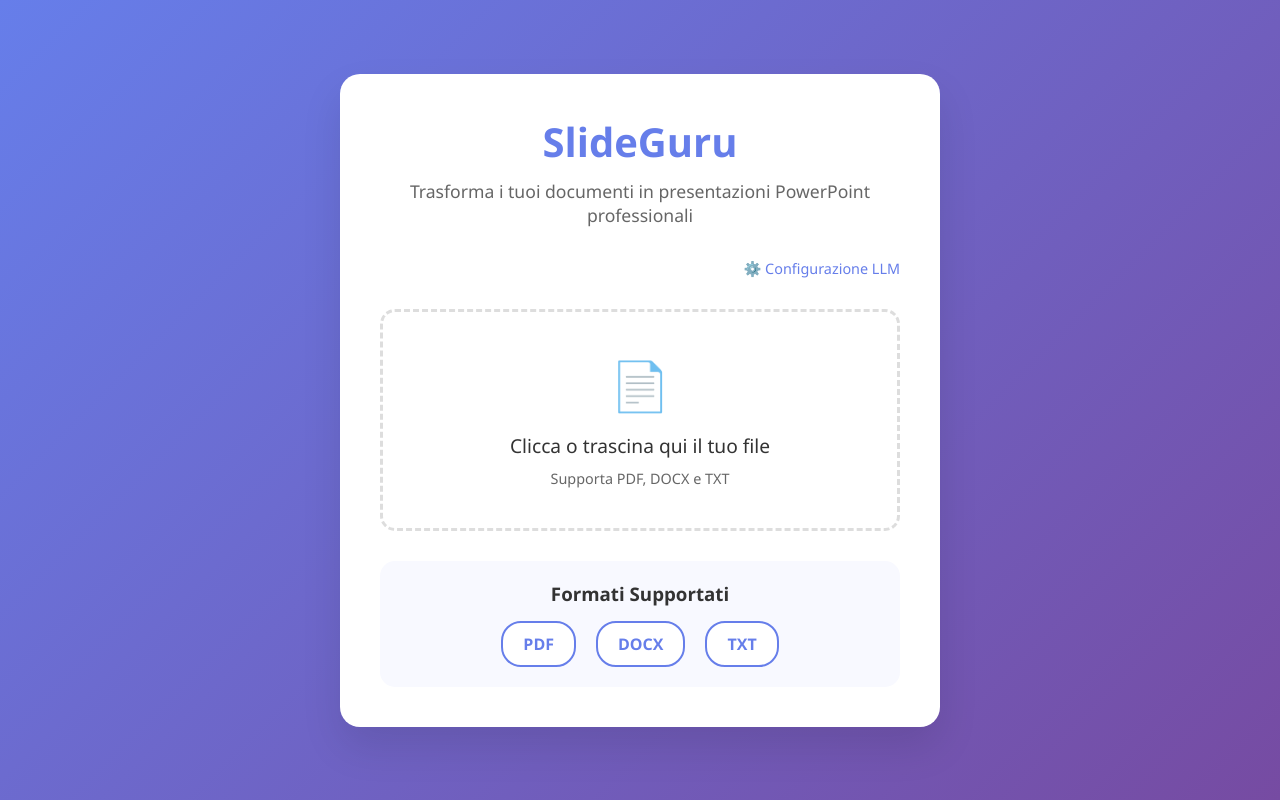
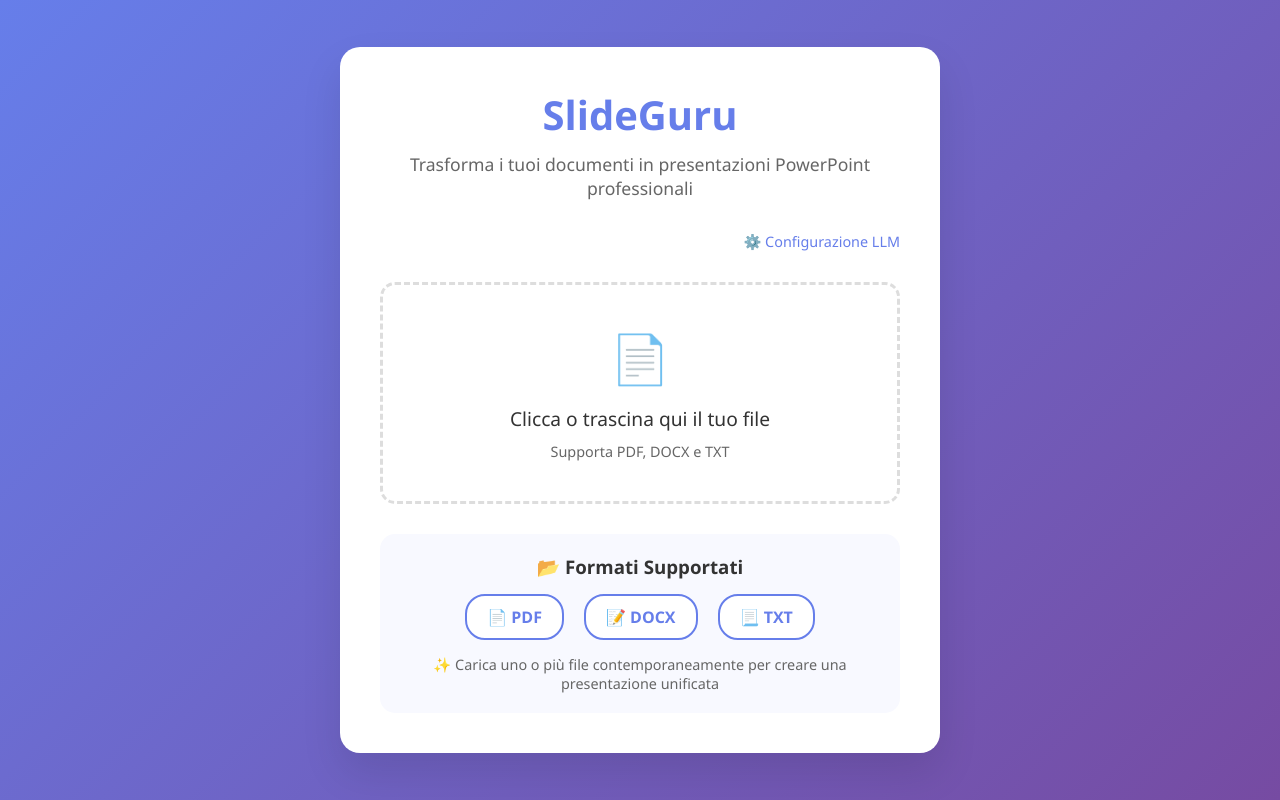
Before and after one commit to dOuReallyDo/SlideGuru, a Flask app: page / in a window 1280 px wide. Run offline with Flask 3, Linux system fonts and the light colour scheme.

Commit message:
Auto commit

```diff
--- a/app.py
+++ b/app.py
@@ -41,10 +41,53 @@ def internal_error(error):
     return render_template('500.html', error=error, traceback=tb), 500
 
 os.makedirs(app.config['UPLOAD_FOLDER'], exist_ok=True)
+os.makedirs(app.config['ARCHIVE_FOLDER'], exist_ok=True)
 
 # --- UTILITY ---
 def allowed_file(filename):
     return '.' in filename and filename.rsplit('.', 1)[1].lower() in app.config['ALLOWED_EXTENSIONS']
+
+def create_session_folder(first_filename):
+    """Crea una cartella di sessione con naming convention"""
+    # Rimuove estensione e caratteri speciali dal nome del primo file
+    base_name = os.path.splitext(first_filename)[0]
+    safe_name = "".join(c for c in base_name if c.isalnum() or c in (' ', '-', '_')).rstrip()
+    safe_name = safe_name.replace(' ', '_')[:50]  # Limita lunghezza
+
+    # Aggiunge timestamp
+    timestamp = datetime.now().strftime("%Y%m%d_%H%M%S")
+    folder_name = f"{safe_name}_{timestamp}"
+
+    # Crea il percorso completo
+    session_path = os.path.join(app.config['ARCHIVE_FOLDER'], folder_name)
+    os.makedirs(session_path, exist_ok=True)
+
+    return session_path, folder_name
+
+def save_files_to_session(files, session_path):
+    """Salva i file di input nella cartella di sessione"""
+    saved_files = []
+    for file in files:
+        if file and allowed_file(file.filename):
+            filename = secure_filename(file.filename)
+            filepath = os.path.join(session_path, filename)
+            file.save(filepath)
+            saved_files.append(filepath)
+    return saved_files
+
+def create_session_presentation(slides_content, session_path, session_name):
+    """Crea la presentazione nella cartella di sessione"""
+    prs = Presentation(app.config['TEMPLATE_PATH'])
+    for slide_text in slides_content:
+        slide_layout = prs.slide_layouts[1]  # Title and Content
+        slide = prs.slides.add_slide(slide_layout)
+        slide.shapes.title.text = slide_text.get("title", "")
+        slide.placeholders[1].text = slide_text.get("content", "")
+
+    output_filename = f"{session_name}_presentation.pptx"
+    output_path = os.path.join(session_path, output_filename)
+    prs.save(output_path)
+    return output_path
 
 def extract_text_from_file(filepath):
     ext = filepath.rsplit('.', 1)[1].lower()
@@ -117,27 +160,62 @@ def generate_slide_content(prompt_text):
 @app.route("/", methods=['GET', 'POST'])
 def index():
     if request.method == 'POST':
+        # Validazione base
         if 'file' not in request.files:
-            flash('No file part')
+            flash('Nessun file selezionato')
             return redirect(request.url)
+
         files = request.files.getlist('file')
         if not files or all(f.filename == '' for f in files):
-            flash('No selected file')
+            flash('Fornire almeno 1 file di input in uno dei formati validi (PDF, DOCX, TXT)')
             return redirect(request.url)
-        texts = []
-        for file in files:
-            if file and allowed_file(file.filename):
-                filename = secure_filename(file.filename)
-                filepath = os.path.join(app.config['UPLOAD_FOLDER'], filename)
-                file.save(filepath)
-                texts.append(extract_text_from_file(filepath))
-        if not texts:
-            flash('Nessun file valido caricato')
+
+        # Filtra solo i file validi
+        valid_files = [f for f in files if f and f.filename != '' and allowed_file(f.filename)]
+
+        if not valid_files:
+            flash('Fornire almeno 1 file di input in uno dei formati validi (PDF, DOCX, TXT)')
             return redirect(request.url)
-        text = '\n'.join(texts)
-        slides_content = generate_slide_content(text)
-        pptx_path = create_presentation(slides_content)
-        return send_file(pptx_path, as_attachment=True)
+
+        try:
+            # Crea cartella di sessione basata sul primo file
+            first_filename = secure_filename(valid_files[0].filename)
+            session_path, session_name = create_session_folder(first_filename)
+
+            # Salva tutti i file nella cartella di sessione
+            saved_files = save_files_to_session(valid_files, session_path)
+
+            # Estrai testo da tutti i file
+            texts = []
+            for filepath in saved_files:
+                text = extract_text_from_file(filepath)
+                if text.strip():  # Solo se il file ha contenuto
+                    texts.append(text)
+
+            if not texts:
+                flash('I file caricati non contengono testo leggibile')
+                # Rimuovi cartella vuota
+                shutil.rmtree(session_path, ignore_errors=True)
+                return redirect(request.url)
+
+            # Genera le slide
+            combined_text = '\n\n--- NUOVO DOCUMENTO ---\n\n'.join(texts)
+            slides_content = generate_slide_content(combined_text)
+
+            # Crea presentazione nella cartella di sessione
+            pptx_path = create_session_presentation(slides_content, session_path, session_name)
+
+            # Crea anche una copia temporanea per il download immediato
+            temp_path = os.path.join(app.config['UPLOAD_FOLDER'], f"{session_name}_presentation.pptx")
+            shutil.copy2(pptx_path, temp_path)
+
+            return send_file(temp_path, as_attachment=True, download_name=f"{session_name}_presentation.pptx")
+
+        except Exception as e:
+            app.logger.error(f"Errore nella generazione: {str(e)}")
+            flash(f'Errore nella generazione della presentazione: {str(e)}')
+            return redirect(request.url)
+
     return render_template('index.html')
 
 @app.route("/config")
@@ -194,9 +272,11 @@ def set_api_key():
     try:
         provider = LLMProvider(provider_name)
         llm_config.set_api_key(provider, api_key)
+        # Salva immediatamente la configurazione per persistenza
+        llm_config.save_config()
         # Reinizializza il servizio LLM
         llm_service._initialize_clients()
-        return jsonify({"status": "success", "message": f"Chiave API per {provider_name} impostata"})
+        return jsonify({"status": "success", "message": f"Chiave API per {provider_name} impostata e salvata"})
     except Exception as e:
         return jsonify({"status": "error", "message": str(e)})
 
--- a/templates/index.html
+++ b/templates/index.html
@@ -245,13 +245,16 @@
 </div>
 
         <div class="supported-formats">
-            <h3>Formati Supportati</h3>
+            <h3>📂 Formati Supportati</h3>
             <div class="format-list">
-                <div class="format-item">PDF</div>
-                <div class="format-item">DOCX</div>
-                <div class="format-item">TXT</div>
-</div>
-      </div>
+                <div class="format-item">📄 PDF</div>
+                <div class="format-item">📝 DOCX</div>
+                <div class="format-item">📃 TXT</div>
+            </div>
+            <div style="margin-top: 15px; color: #666; font-size: 0.9rem;">
+                ✨ Carica uno o più file contemporaneamente per creare una presentazione unificata
+            </div>
+        </div>
     </div>
 
     <script>
```
